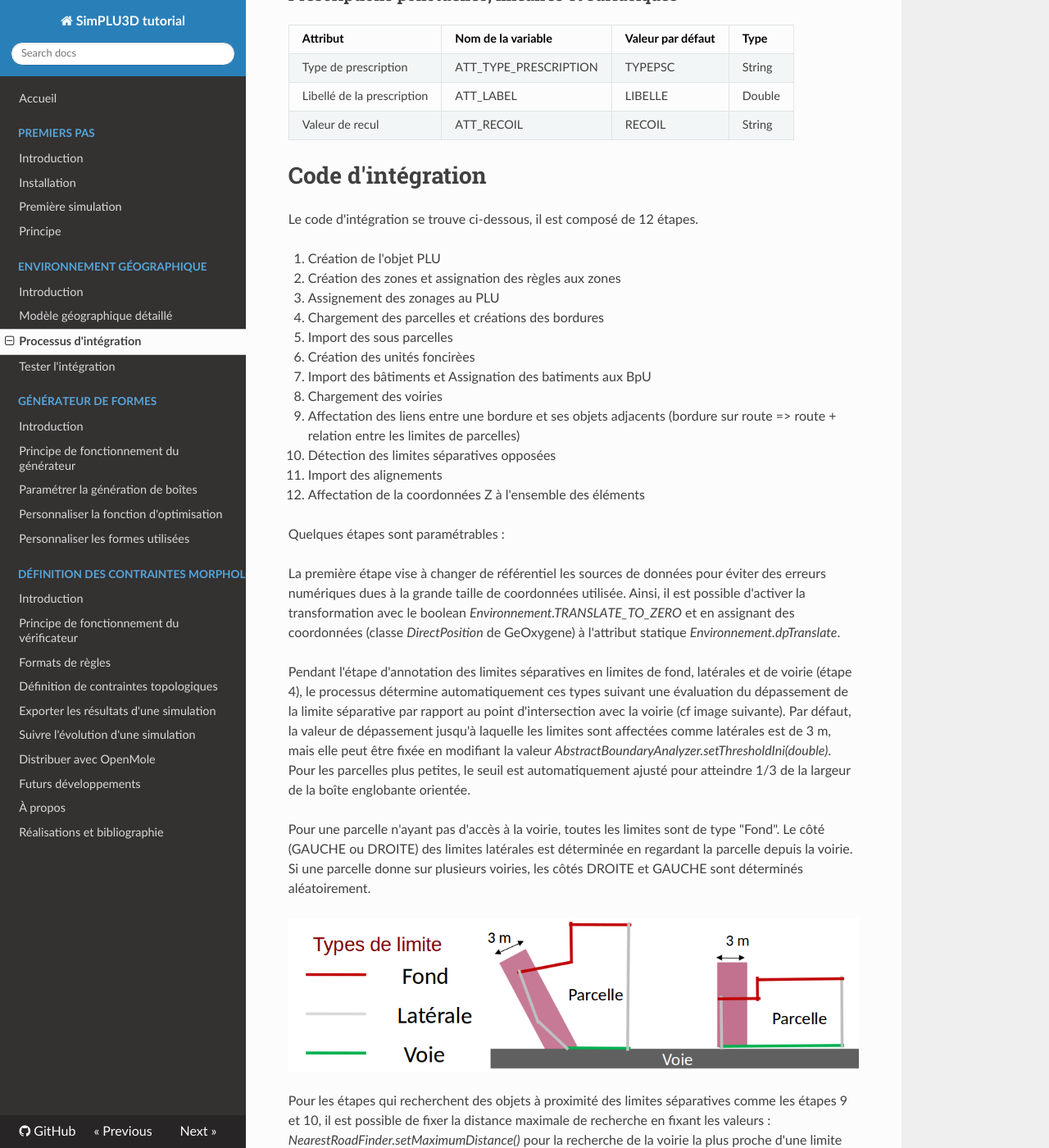
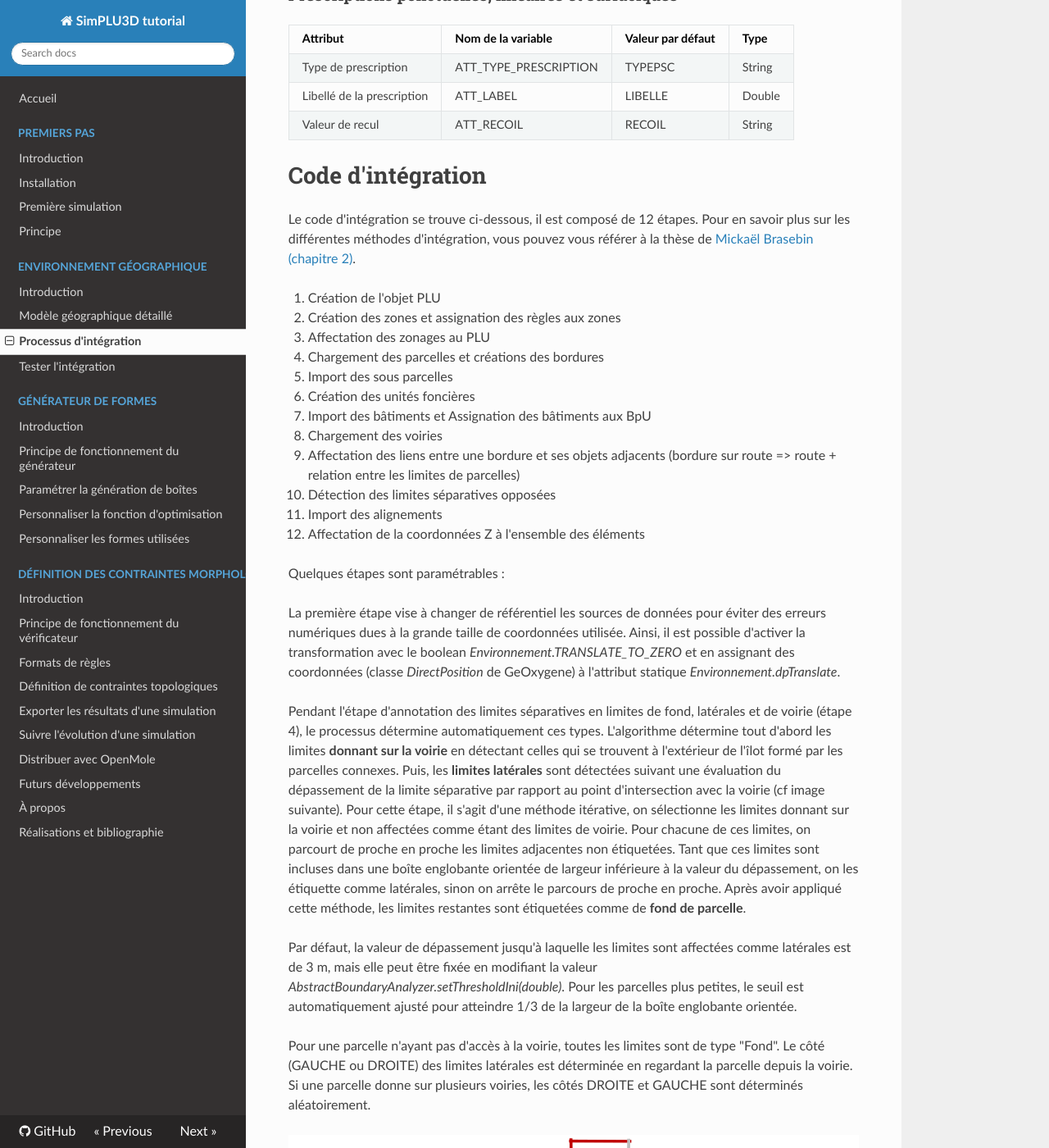
Before and after one commit to SimPLU3D/simplu3D-tutorial, an MkDocs documentation site: the page built from docs/envgeo/integration.md, in a window 1280 px wide and 1400 px high, scrolled down 4185 px. Shown: the whole window at 82% size. Built offline with MkDocs 1.6.1, drawn with Linux system fonts in a browser that asks for light colours; nearby versions of some CDN libraries.

Commit message:
Adding explaination for integration and Ecreation

```diff
--- a/docs/envgeo/integration.md
+++ b/docs/envgeo/integration.md
@@ -147,15 +147,15 @@ Pas d'attribut utilisé.
 # Code d'intégration
 
 
-Le code d'intégration se trouve ci-dessous, il est composé de 12 étapes.
+Le code d'intégration se trouve ci-dessous, il est composé de 12 étapes. Pour en savoir plus sur les différentes méthodes d'intégration, vous pouvez vous référer à la thèse de [Mickaël Brasebin (chapitre 2)](https://mbrasebin.github.io/publications/2014-these.pdf).
 
 1. Création de l'objet PLU
 2. Création des zones et assignation des règles aux zones
-3. Assignement des zonages au PLU
+3. Affectation des zonages au PLU
 4. Chargement des parcelles et créations des bordures
 5. Import des sous parcelles
-6. Création des unités foncirèes
-7. Import des bâtiments et Assignation des batiments aux BpU
+6. Création des unités foncières
+7. Import des bâtiments et Assignation des bâtiments aux BpU
 8. Chargement des voiries
 9. Affectation des liens entre une bordure et ses objets adjacents (bordure sur route => route + relation entre les limites de parcelles)
 10. Détection des limites séparatives opposées
@@ -168,9 +168,12 @@ Quelques étapes sont paramétrables :
 La première étape vise à changer de référentiel les sources de données pour éviter des erreurs numériques dues à la grande taille de coordonnées utilisée. Ainsi, il est possible d'activer la transformation avec le boolean *Environnement.TRANSLATE_TO_ZERO* et en assignant des coordonnées (classe *DirectPosition* de GeOxygene) à l'attribut statique *Environnement.dpTranslate*.
 
 Pendant l'étape d'annotation des limites séparatives en limites de fond, latérales et de voirie (étape
-  4), le processus détermine automatiquement ces types suivant une évaluation du dépassement de la limite séparative par rapport au point d'intersection avec la voirie (cf image suivante). Par défaut, la valeur de dépassement jusqu'à laquelle les limites sont affectées comme latérales est de 3 m, mais elle peut être fixée en modifiant la valeur  *AbstractBoundaryAnalyzer.setThresholdIni(double)*. Pour les parcelles plus petites, le seuil est automatiquement ajusté pour atteindre 1/3 de la largeur de la boîte englobante orientée.
+  4), le processus détermine automatiquement ces types. L'algorithme détermine tout d'abord les limites **donnant sur la voirie** en détectant celles qui se trouvent à l'extérieur de l'îlot formé par les parcelles connexes. Puis, les **limites latérales** sont détectées suivant une évaluation du dépassement de la limite séparative par rapport au point d'intersection avec la voirie (cf image suivante). Pour cette étape, il s'agit d'une méthode itérative, on sélectionne les limites donnant sur la voirie et non affectées comme étant des limites de voirie. Pour chacune de ces limites, on parcourt de proche en proche les limites adjacentes non étiquetées. Tant que ces limites sont incluses dans une boîte englobante orientée de largeur inférieure à la valeur du dépassement, on les étiquette comme latérales, sinon on arrête le parcours de proche en proche. Après avoir appliqué cette méthode, les limites restantes sont étiquetées comme de **fond de parcelle**.
+
+  Par défaut, la valeur de dépassement jusqu'à laquelle les limites sont affectées comme latérales est de 3 m, mais elle peut être fixée en modifiant la valeur  *AbstractBoundaryAnalyzer.setThresholdIni(double)*. Pour les parcelles plus petites, le seuil est automatiquement ajusté pour atteindre 1/3 de la largeur de la boîte englobante orientée.
 
   Pour une parcelle n'ayant pas d'accès à la voirie, toutes les limites sont de type "Fond". Le côté (GAUCHE ou DROITE) des limites latérales est déterminée en regardant la parcelle depuis la voirie. Si une parcelle donne sur plusieurs voiries, les côtés DROITE et GAUCHE sont déterminés aléatoirement.
+
 
 ![Image montrant le processus d'annotation des parcelles](./img/parcelborderannotation.png)
 
```
Also changed, not shown: docs/generator/custom-optimisation.md (+1 -1 lines).
